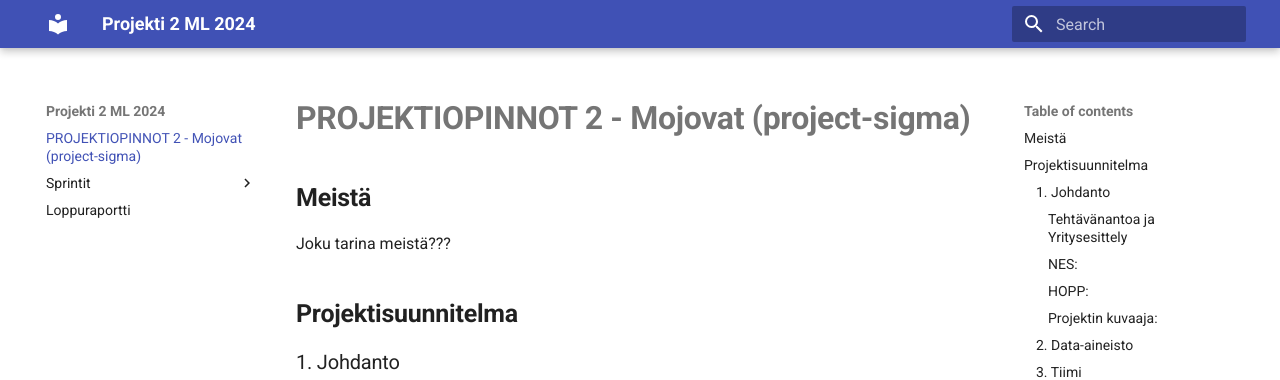
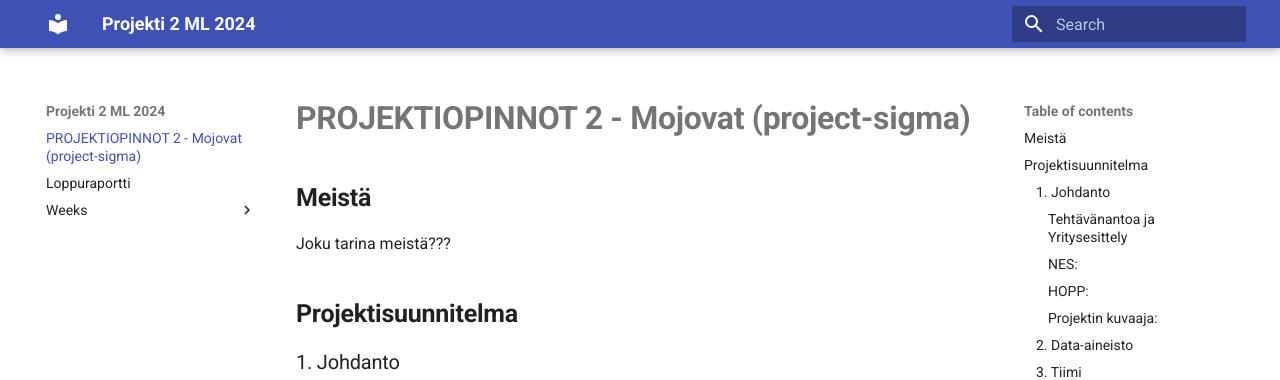
Before and after one commit to PappilaHeidi/Kouluprojekti-2, an MkDocs documentation site: the page built from diary/docs/docs/index.md, in a window 1280 px wide. Shown: the top 380 px of the page. Built offline with MkDocs 1.6.1 and Material for MkDocs 9.7.7, drawn with Linux system fonts in a browser that asks for light colours.

Commit message:
muutoksia taas

```diff
--- a/diary/docs/mkdocs.yml
+++ b/diary/docs/mkdocs.yml
@@ -31,7 +31,7 @@ markdown_extensions:
 
 plugins:
   # Navigation page ordering
-  - awesome-pages
+  # - awesome-pages
   - search
 
 copyright: |
```
Also changed, not shown: .gitlab-ci.yml.
